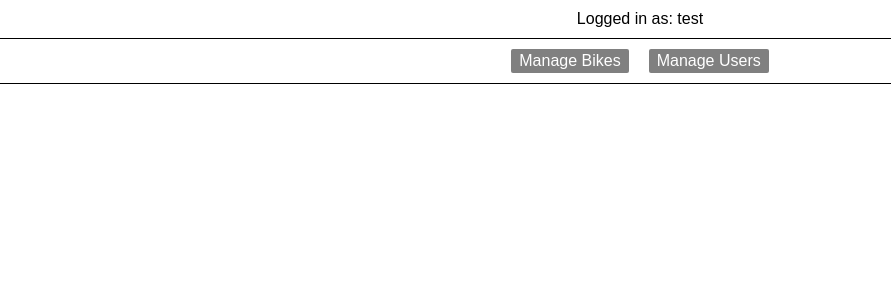
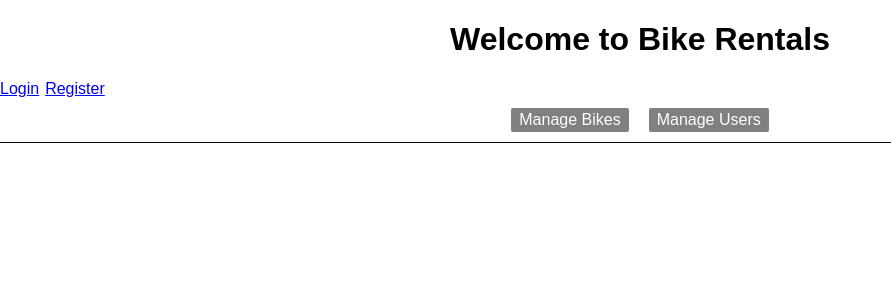
Before and after one commit to narekmal/bike-rentals, a React (Create React App) app: page /manager in a window 1280 px wide. Shown: the top 300 px of the page, without its empty margins (0-891 px from the left). Built offline with nearby package versions, Linux system fonts and the light colour scheme.

Commit message:
basic setup of home page and login

```diff
--- /dev/null
+++ b/src/components/Home.js
@@ -0,0 +1,58 @@
+import React, { Component } from 'react';
+import {BrowserRouter as Router, Route, NavLink, Redirect} from 'react-router-dom';
+import Login from './Login';
+import Register from './Register';
+import ManagerRoot from './ManagerRoot';
+import '../styles/ManagerRoot.css';
+
+class Home extends Component {
+
+  state = {
+    auth: {
+      isAuth: false,
+      role: '', // 'user' or 'manager'
+      userName: ''
+    }
+  }
+
+  render() {
+    return (
+      <Router>
+        <div>
+
+          { this.state.auth.isAuth &&
+            <Route exact path="/(/|login)/" render={()=>(<Redirect to={'/'+this.state.auth.role} />)}></Route> }
+
+          { !this.state.auth.isAuth &&
+            <div>
+              <h1 style={{textAlign: 'center'}}>Welcome to Bike Rentals</h1>
+              <div>
+                <NavLink className='b-link' to='/login'>Login</NavLink>
+                <NavLink className='b-link' to='/register'>Register</NavLink>
+              </div>
+              <div>
+                <Route path='/login' render={()=>(
+                  <button onClick={()=>{
+                    this.setState({auth: {isAuth: true, role: 'manager', userName: 'user22'}});
+                  }}>login</button>)}></Route>
+                <Route path='/register' component={Register}></Route>
+              </div>
+            </div> }
+
+          { this.state.auth.isAuth &&
+            <div>
+              <div className="b-login">
+                Logged in as: {this.state.auth.userName}
+                <button onClick={()=>this.setState({auth: {isAuth: false}})}>Log Out</button>
+              </div>
+            </div> }
+
+          <Route path='/manager' component={ManagerRoot} />
+
+        </div>
+      </Router>
+    );
+  }
+}
+
+export default Home;
--- /dev/null
+++ b/src/components/Login.js
@@ -0,0 +1,11 @@
+import React, { Component } from 'react'
+
+export default class Login extends Component {
+  render() {
+    return (
+      <div>
+
+      </div>
+    )
+  }
+}
--- a/src/components/ManagerRoot.js
+++ b/src/components/ManagerRoot.js
@@ -1,26 +1,23 @@
 import React, { Component } from 'react';
-import {BrowserRouter as Router, Route, NavLink} from 'react-router-dom';
+import {BrowserRouter as Router, Route, NavLink, Redirect} from 'react-router-dom';
 import ManageBikes from './ManageBikes';
 import ManageUsers from './ManageUsers';
 import '../styles/ManagerRoot.css';
 
 class ManagerRoot extends Component {
   render() {
+    const { match } = this.props;
     return (
-      <Router>
+      <div>
+        <div className="b-menu">
+          <NavLink className="b-menu__item" to={`${match.url}/manage-bikes`}>Manage Bikes</NavLink>
+          <NavLink className="b-menu__item" to={`${match.url}/manage-users`}>Manage Users</NavLink>
+        </div>
         <div>
-          <div className="b-login">Logged in as: test</div>
-          <div className="b-menu">
-            <NavLink className="b-menu__item" to='/manage-bikes'>Manage Bikes</NavLink>
-            <NavLink className="b-menu__item" to='/manage-users'>Manage Users</NavLink>
-          </div>
-          <div>
-            <Route path='/manage-bikes' component={ManageBikes}></Route>
-            <Route path='/manage-users' component={ManageUsers}></Route>
-          </div>
+          <Route path={`${match.url}/manage-bikes`} component={ManageBikes}></Route>
+          <Route path={`${match.url}/manage-users`} component={ManageUsers}></Route>
         </div>
-      </Router>
-
+      </div>
     );
   }
 }
--- /dev/null
+++ b/src/components/Register.js
@@ -0,0 +1,11 @@
+import React, { Component } from 'react'
+
+export default class Register extends Component {
+  render() {
+    return (
+      <div>
+
+      </div>
+    )
+  }
+}
--- a/src/index.js
+++ b/src/index.js
@@ -1,8 +1,8 @@
 import React from 'react';
 import ReactDOM from 'react-dom';
 import './styles/index.css';
-import ManagerRoot from './components/ManagerRoot';
+import Home from './components/Home';
 import registerServiceWorker from './registerServiceWorker';
 
-ReactDOM.render(<ManagerRoot />, document.getElementById('root'));
+ReactDOM.render(<Home />, document.getElementById('root'));
 registerServiceWorker();
```
